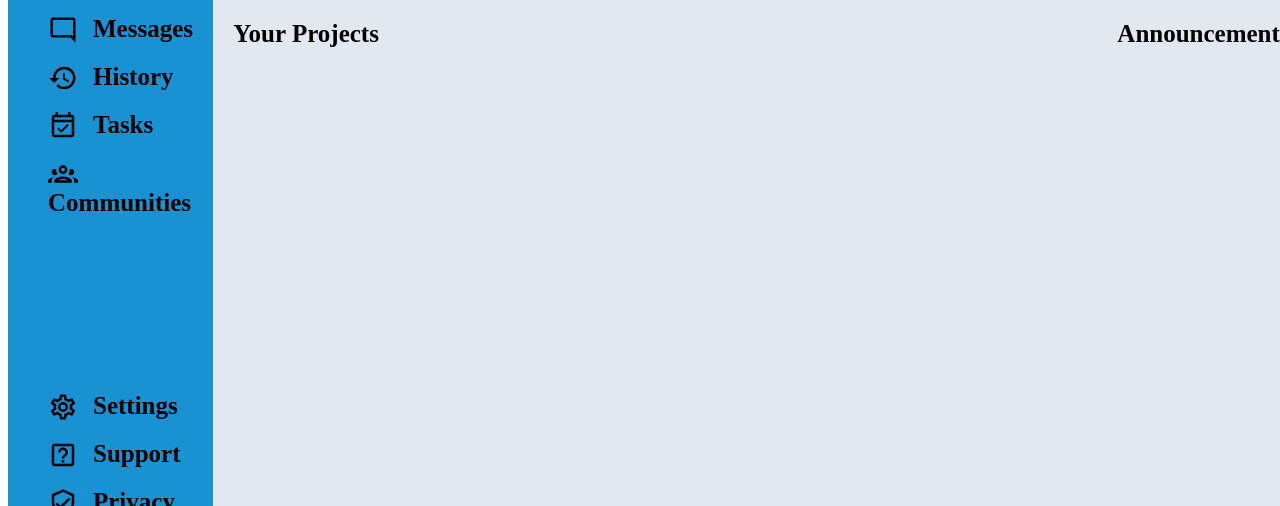
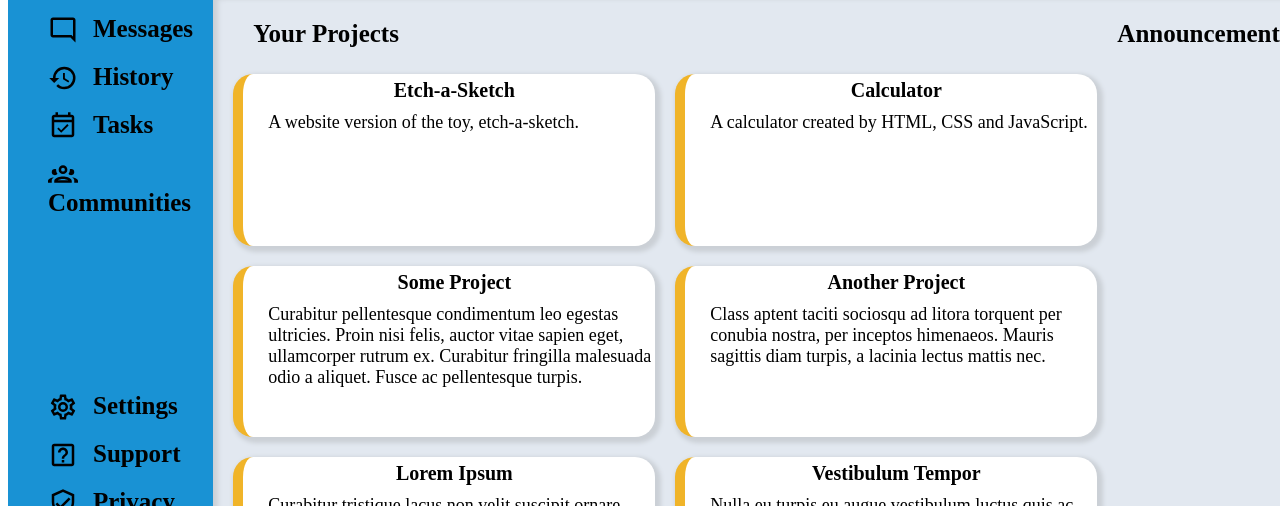
Before and after one commit to NureddinAkgul/admin-dashboard, a plain HTML site: page index.html in a window 1280 px wide. Shown: the part 294-800 px from the top of the page. Drawn offline with Linux system fonts and the light colour scheme.

Commit message:
add and style projects

```diff
--- a/index.html
+++ b/index.html
@@ -60,7 +60,34 @@
             <div id="title">Your Projects</div>
             <div id="announcements">Announcements</div>
             <div id="projects">
+                <div onclick="location.href ='https://nureddinakgul.github.io/etch-a-sketch/';" class="project one">
+                    <div class="title">Etch-a-Sketch</div>
+                    <div class="desc">A website version of the toy, etch-a-sketch.</div>
+                </div>
 
+                <div onclick="location.href ='https://nureddinakgul.github.io/Calculator/';" class="project two">
+                    <div class="title">Calculator</div>
+                    <div class="desc">A calculator created by HTML, CSS and JavaScript.</div>
+                </div>
+
+                <div class="project three">
+                    <div class="title">Some Project</div>
+                    <div class="desc">Curabitur pellentesque condimentum leo egestas ultricies. Proin nisi felis, auctor vitae sapien eget, ullamcorper rutrum ex. Curabitur fringilla malesuada odio a aliquet. Fusce ac pellentesque turpis.</div>
+                </div>
+
+                <div class="project four">
+                    <div class="title">Another Project</div>
+                    <div class="desc">Class aptent taciti sociosqu ad litora torquent per conubia nostra, per inceptos himenaeos. Mauris sagittis diam turpis, a lacinia lectus mattis nec.</div></div>
+                <div class="project five">
+
+                    <div class="title">Lorem Ipsum</div>
+                    <div class="desc">Curabitur tristique lacus non velit suscipit ornare. Cras eleifend nibh ut neque sollicitudin egestas.</div>
+                </div>
+
+                <div class="project six">
+                    <div class="title">Vestibulum Tempor</div>
+                    <div class="desc">Nulla eu turpis eu augue vestibulum luctus quis ac orci. Suspendisse tincidunt, erat eget ultricies convallis, urna dui feugiat arcu, a efficitur tortor ligula eu lorem.</div>
+                </div>
             </div>
         </div>
     </div>
--- a/styles.css
+++ b/styles.css
@@ -29,6 +29,8 @@
     background-color: #e2e8f0;
     grid-template-columns: auto 400px;
     grid-template-rows: 80px 1fr 1fr;
+    padding-bottom: 20px;
+    box-shadow: 3px 3px 5px 2px #cbd0d6 inset;
 }
 
 .list {
@@ -39,7 +41,7 @@
     padding-left: 40px;
 }
 
-a::before {
+li a::before {
     padding-right: 15px;
 }
 
@@ -121,7 +123,7 @@ a {
     outline: none;
 }
 
-a:hover {
+li a:hover {
     padding-left: 30px;
 }
 
@@ -142,6 +144,11 @@ button {
 
 button:hover {
     background-color: #e2e8f0;
+    border-radius: 70px;
+}
+
+button:active {
+    transform: translateY(1px);
 }
 
 .search {
@@ -179,6 +186,7 @@ button:hover {
 .name {
     font-size: 22px;
     font-weight: 600;
+    user-select: none;
 }
 
 .welcome {
@@ -188,6 +196,7 @@ button:hover {
     grid-column: 2 / 3;
     gap: 50px;
     padding-left: 20px;
+    user-select: none;
 }
 
 #hi {
@@ -234,7 +243,8 @@ button:hover {
     align-self: center;
     font-size: 25px;
     font-weight: 600;
-    padding-left: 20px;
+    padding-left: 40px;
+    user-select: none;
 }
 
 #announcements {
@@ -243,9 +253,74 @@ button:hover {
     font-size: 25px;
     font-weight: 600;
     padding-left: 20px;
+    user-select: none;
 }
 
 #projects {
     display: grid;
     grid-area: 2 / 1 / 4 / 2;
+    grid-template-columns: 1fr 1fr;
+    grid-template-rows: 1fr 1fr 1fr;
+    gap: 20px;
+    padding-left: 20px;
+    border-left-width: 10px;
+
 }
+
+.project {
+    border-radius: 20px;
+    background-color: white;
+    border-left-style: solid;
+    border-left-width: 10px;
+    border-left-color: #f0b429;
+    padding-left: 10px;
+    height: 1fr;
+    user-select: none;
+    box-shadow: 3px 3px 4px 3px #cbd0d6;
+}
+
+.project:hover {
+    cursor: pointer;
+}
+
+.project:active {
+    box-shadow: 1px 1px 4px 3px #cbd0d6;
+    transform: translateY(1px) translateX(1px);
+}
+
+.one {
+    grid-area: 1 / 1 / 2 / 2;
+}
+
+.two {
+    grid-area: 1 / 2 / 2 / 3;
+}
+
+.three {
+    grid-area: 2 / 1 / 3 / 2;
+}
+
+.four {
+    grid-area: 2 / 2 / 3 / 3;
+}
+
+.five {
+    grid-area: 3 / 1 / 4 / 2;
+}
+
+.six {
+    grid-area: 3 / 2 / 4 / 3;
+}
+
+.title {
+    font-size: 20px;
+    font-weight: 600;
+    text-align: center;
+    padding-top: 5px;
+    padding-bottom: 10px;
+}
+
+.desc {
+    padding-left: 15px;
+    font-size: 18px;
+}
```
